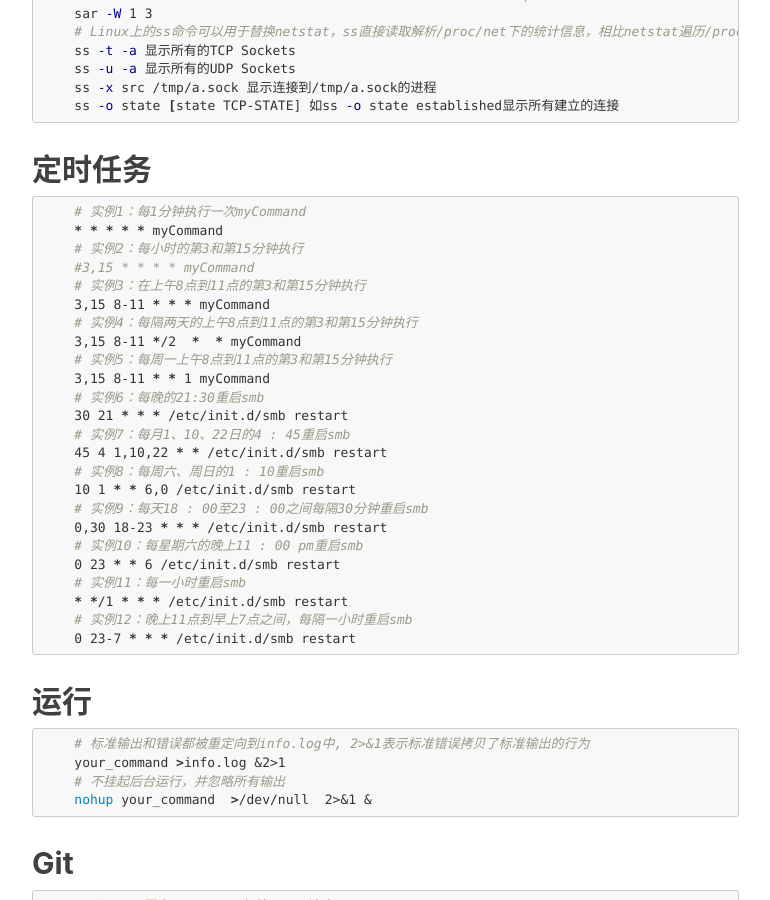
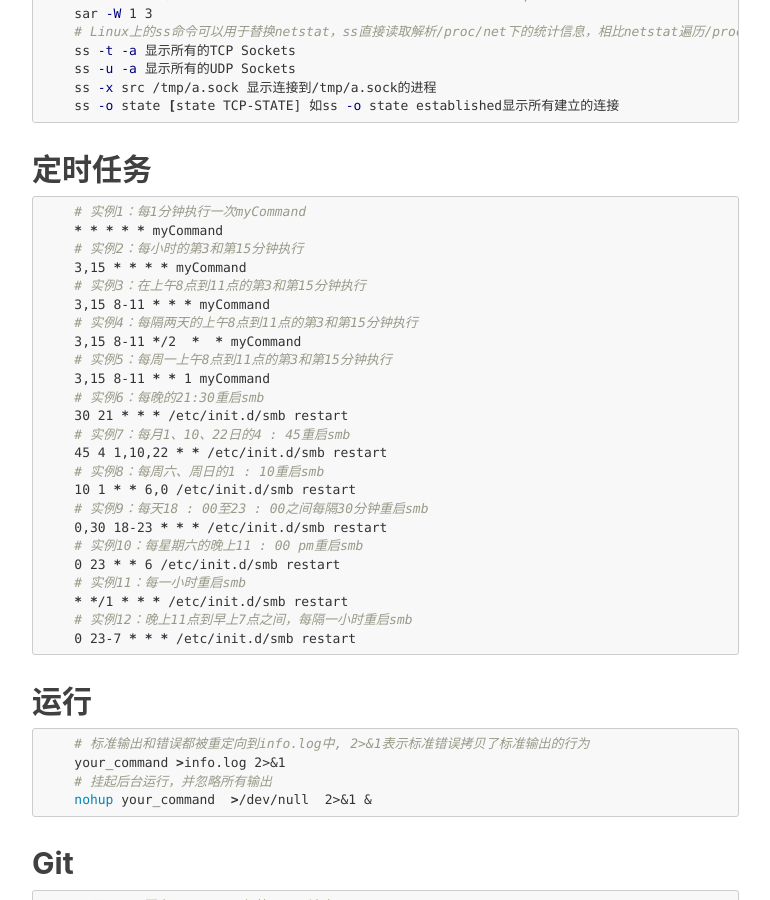
Before and after one commit to bug1024/jeet-blog, a Jekyll site: the page built from _posts/2017-04-12-shell-sheet.md, in a window 1280 px wide and 900 px high, scrolled down 2495 px. Shown: the whole window, without its empty margins (233-1003 px from the left). Built offline with Jekyll 4.4.1, drawn with Linux system fonts in a browser that asks for light colours; nearby versions of some CDN libraries; comment, search, counter and statistics services are not loaded.

Commit message:
update shell

````diff
--- a/_posts/2017-04-12-shell-sheet.md
+++ b/_posts/2017-04-12-shell-sheet.md
@@ -121,7 +121,7 @@ tags:
     # 实例1：每1分钟执行一次myCommand
     * * * * * myCommand
     # 实例2：每小时的第3和第15分钟执行
-    #3,15 * * * * myCommand
+    3,15 * * * * myCommand
     # 实例3：在上午8点到11点的第3和第15分钟执行
     3,15 8-11 * * * myCommand
     # 实例4：每隔两天的上午8点到11点的第3和第15分钟执行
@@ -147,8 +147,8 @@ tags:
 ## 运行
 ```shell
     # 标准输出和错误都被重定向到info.log中, 2>&1表示标准错误拷贝了标准输出的行为
-    your_command >info.log &2>1
-    # 不挂起后台运行，并忽略所有输出
+    your_command >info.log 2>&1
+    # 挂起后台运行，并忽略所有输出
     nohup your_command  >/dev/null  2>&1 &
 ```
 
````
Also changed, not shown: _posts/2017-03-08-2017plan.md (+1 -1 lines).
